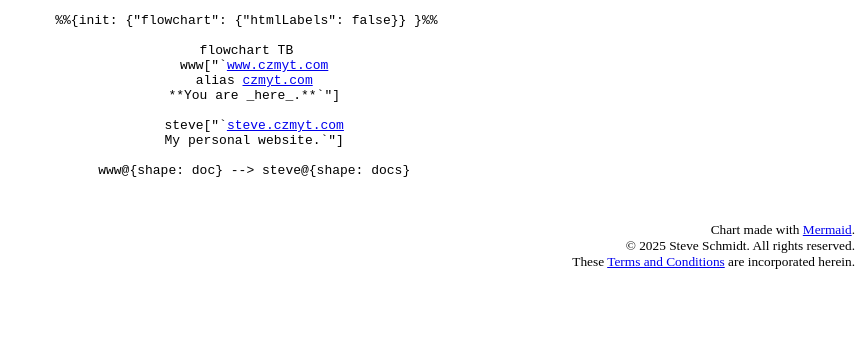
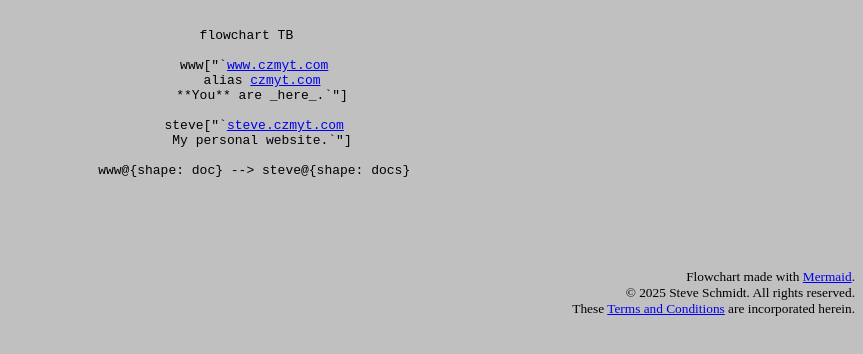
Before and after one commit to czmyt/czmyt.github.io, a plain HTML site: page index.html in a window 1280 px wide. Shown: the whole page, without its empty margins (417-1280 px from the left). Drawn offline with Linux system fonts and the light colour scheme.

Commit message:
Minor formatting changes.

```diff
--- a/index.html
+++ b/index.html
@@ -6,25 +6,29 @@
   <title>www.czmyt.com Home</title>
 </head>
 
-<body style="zzbackground-color: #202020;">
+<body style="background-color: silver">
   <div align="center">
     <pre class="mermaid">
-      %%{init: {"flowchart": {"htmlLabels": false}} }%%
 
       flowchart TB
+
         www["`<a href="https://www.czmyt.com">www.czmyt.com</a >
-        alias <a href="https://czmyt.com">czmyt.com</a>
-        **You are _here_.**`"]
+          alias <a href="https://czmyt.com">czmyt.com</a>
+          **You** are _here_.`"]
 
         steve["`<a href="https://steve.czmyt.com">steve.czmyt.com</a>
-        My personal website.`"]
+          My personal website.`"]
 
         www@{shape: doc} --> steve@{shape: docs}
+
     </pre>
   </div>
 
-  <div align="right" style="zzcolor: white; font-size: 10pt">
-    <br />Chart made with <a href="https://mermaid.js.org/">Mermaid</a>.
+  <!-- color: white; -->
+  <div align="right" style="font-size: 10pt">
+    <br />&nbsp;
+    <br />&nbsp;
+    <br />Flowchart made with <a href="https://mermaid.js.org/">Mermaid</a>.
     <br />© 2025 Steve Schmidt.  All rights reserved.
     <br />These <a href="https://steve.czmyt.com/terms-and-conditions">Terms and Conditions</a> are incorporated herein.
   </div>
```
